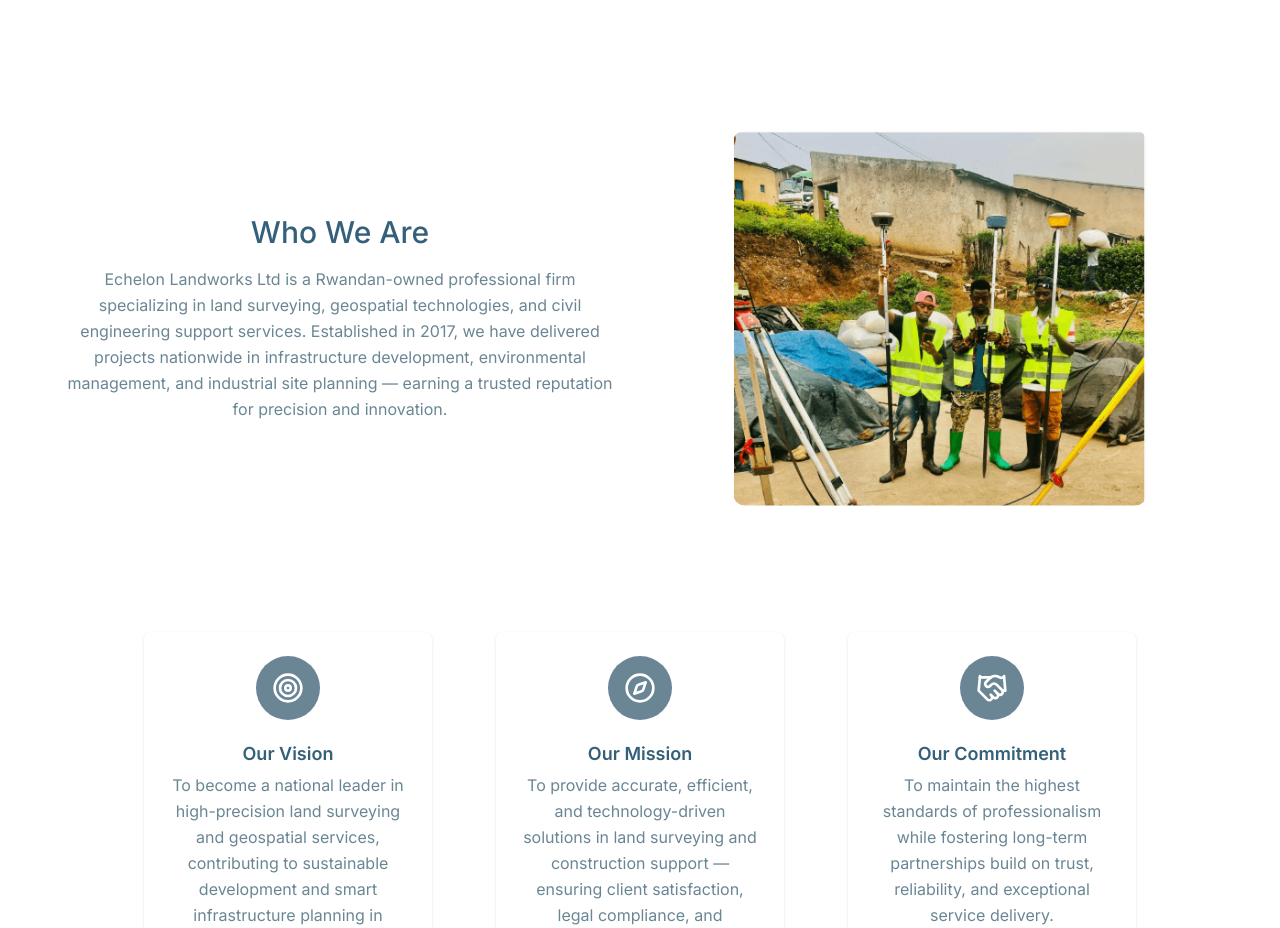
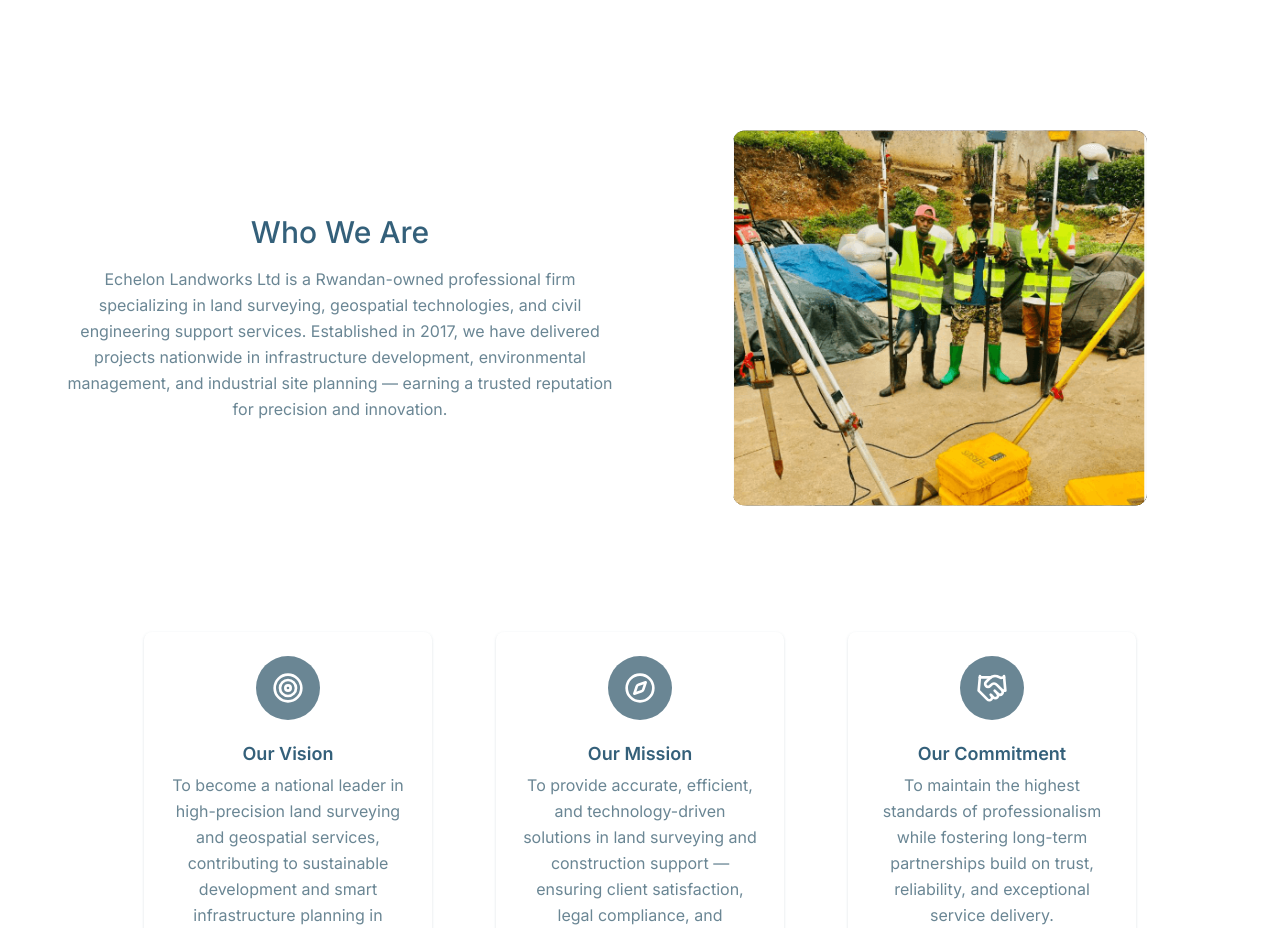
Before and after one commit to DavidMANZI-093/apex, a Next.js app: page / in a window 1280 px wide. Shown: the part 860-1788 px from the top of the page. Built offline with nearby package versions, Linux system fonts and the light colour scheme.

Commit message:
Auto-commit at 7/20/2025, 8:05:59 PM for inactivity period...

```diff
--- a/src/components/ui/slide.tsx
+++ b/src/components/ui/slide.tsx
@@ -7,10 +7,18 @@ const Slide = () => {
 	const slides = ["slide-1", "slide-2", "slide-3", "slide-4"];
 
 	useEffect(() => {
+		console.log(
+			`Current slide index: ${currentSlide}, showing: ${slides[currentSlide]}`,
+		);
+	}, [currentSlide, slides]);
+
+	useEffect(() => {
 		const interval = setInterval(() => {
 			setCurrentSlide((prev) => {
 				const nextSlide = (prev + 1) % slides.length;
-				console.log(`Changing to slide: ${nextSlide}`);
+				console.log(
+					`Transitioning from ${prev} to ${nextSlide} (${slides[nextSlide]})`,
+				);
 				return nextSlide;
 			});
 		}, 2000);
@@ -24,18 +32,22 @@ const Slide = () => {
 			className="relative rounded-2xl overflow-hidden scale-75 w-full h-[350px] md:h-[500px]"
 		>
 			{slides.map((slide, index) => {
+				const isActive = index === currentSlide;
+				console.log(`Rendering ${slide} (index ${index}), active: ${isActive}`);
 				return (
 					<Image
 						key={slide}
 						id={slide}
 						src={`/slides/${slide}.png`}
-						className={`absolute top-0 left-0 w-full h-full object-cover transition-opacity duration-1000 ${
-							index === currentSlide ? "opacity-100" : "opacity-0"
+						className={`absolute top-0 left-0 !w-full !h-full object-cover transition-opacity duration-1000 ${
+							isActive ? "opaciy-100 z-10" : "opaciy-0 z-0"
 						}`}
 						alt={`Slide ${index + 1}`}
 						width={500}
 						height={500}
-						priority={index === 0} // Only prioritize the first image
+						priority={index === 0}
+						onLoad={() => console.log(`${slide} loaded successfully`)}
+						onError={() => console.log(`${slide} failed to load`)}
 					/>
 				);
 			})}
```
